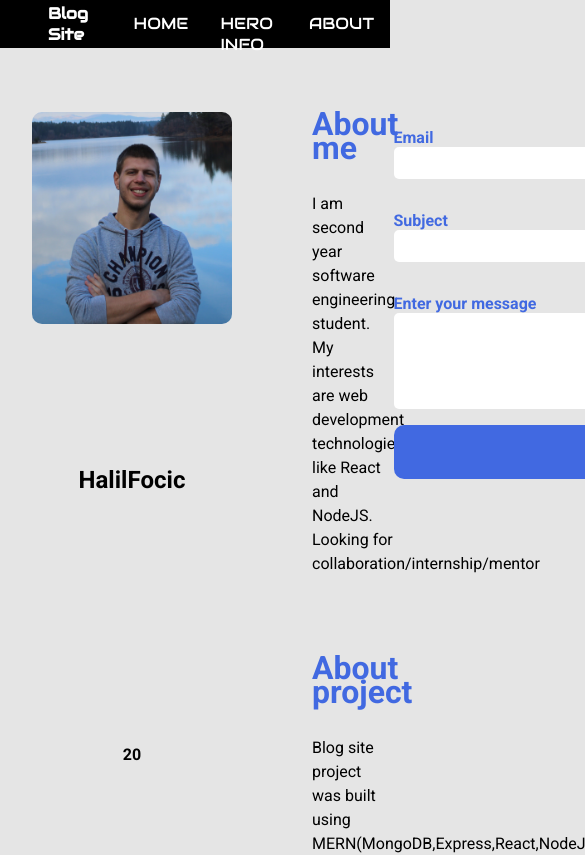
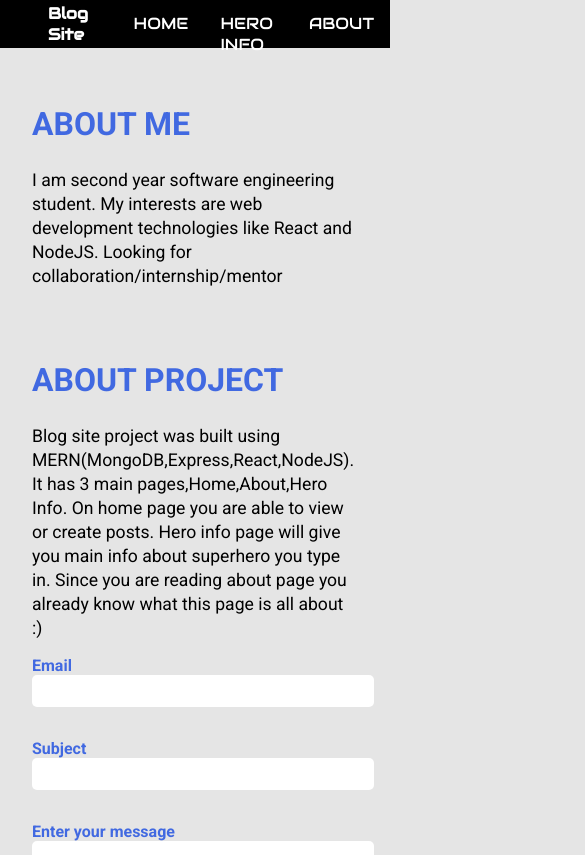
Before and after one commit to HalilFocic/Blog-MERN, a React (Create React App) app in the folder frontend/: page /about in a window 390 px wide. Shown: the top 855 px of the page, 585 px wide, since content can reach past the window. Built offline with nearby package versions, Linux system fonts and the light colour scheme.

Commit message:
-About Page finished

```diff
--- a/frontend/src/About.css
+++ b/frontend/src/About.css
@@ -86,3 +86,40 @@
 .frm-textarea {
   height: 6rem;
 }
+@media only screen and (max-width: 1250px) {
+  .about-container {
+    flex-direction: column;
+  }
+  .profile {
+    margin-bottom: 2rem;
+    display: none;
+  }
+  .profile-pic {
+    margin: auto;
+  }
+  .about {
+    width: 100%;
+    margin: 0;
+  }
+  .about h1 {
+    text-transform: uppercase;
+  }
+  .about-me p,
+  .about-project p {
+    font-size: 1.1rem;
+  }
+  .contact-me {
+    width: 100%;
+  }
+  .contact-me-form {
+    width: 100%;
+    margin: 0;
+    padding: 0;
+  }
+  .frm-input {
+    width: 100%;
+  }
+  .btn-submit {
+    margin-bottom: 10rem;
+  }
+}
```
Also changed, not shown: 1 other file (tests, documents, lock files or other folders).
